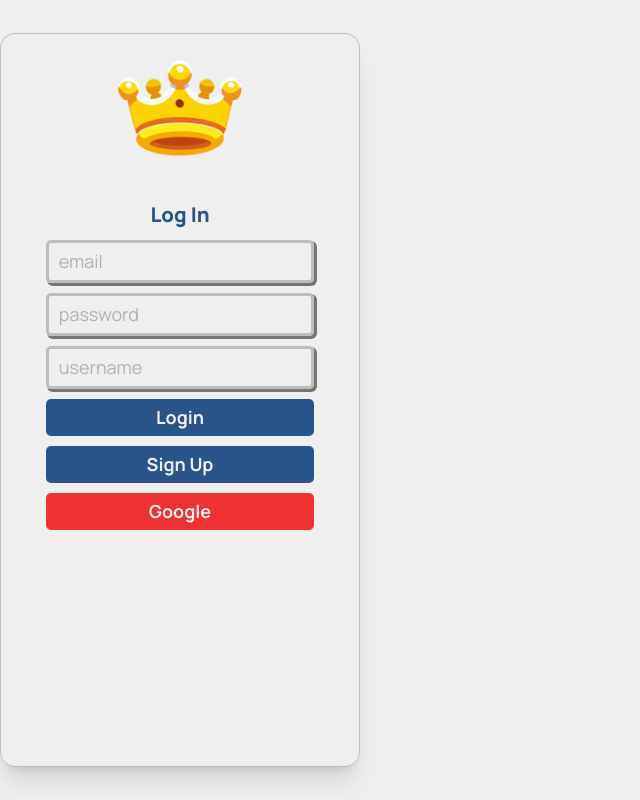
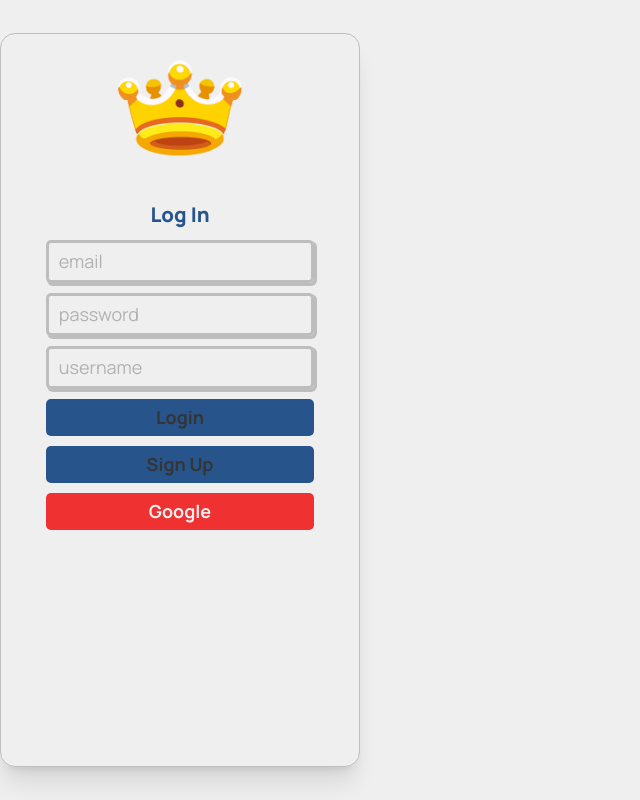
Before and after one commit to CertChamps/WebApp, a React (Vite) app: page / in a window 1280 px wide. Shown: the whole page, without its empty margins (0-640 px from the left). Built offline with nearby package versions, Linux system fonts and the light colour scheme; no server answers; a web font is replaced by a local one.

Commit message:
basic theming on the questions

```diff
--- a/src/App.tsx
+++ b/src/App.tsx
@@ -36,13 +36,13 @@ export default function App() {
     <UserContext.Provider value={{user, setUser}} >
 
       {/* // ================ DIV THEME WRAPPER ===================== // */}
-      <div className={`${ options.theme == 'dark' ? 'dark' : ''} bg-white
-      dark:bg-black h-screen w-screen flex flex-row`}  >
+      <div data-theme={options.theme}>
+        <div className={`color-bg h-screen w-screen flex flex-row`} >
 
-        <AppRouter/>
+          <AppRouter/>
 
+        </div>
       </div>
-
     </UserContext.Provider>
     </OptionsContext.Provider>
   )
--- a/src/components/mathinput.tsx
+++ b/src/components/mathinput.tsx
@@ -60,8 +60,8 @@ export default function MathInput({ answer }: any) {
         ref={mfRef}
         default-mode="inline-math"
         onInput={handleInput}
-        className="txtbox outline-none bg-none text-grey inline-block dark:text-light-grey
-          focus:border-3 border-blue dark:border-blue-light w-50 mx-4 shadow-blue dark:shadow-blue-light
+        className="txtbox outline-none bg-none color-txt-main inline-block
+          focus:border-3 color-shadow-accent w-50 mx-4
           h-auto overflow-scroll"
         style={{
           background: "none",
@@ -71,9 +71,9 @@ export default function MathInput({ answer }: any) {
       />
       {/* <p>{latex}</p> */}
       {isCorrect(latex, answer) ? (
-        <span className="text-green-500">Correct!</span>
+        <span className="color-txt-main">Correct!</span>
       ) : (
-        <span className="text-red-500">Wrong!</span>
+        <span className="color-txt-accent">Wrong!</span>
       )}
     </div>
   );
--- a/src/components/question.tsx
+++ b/src/components/question.tsx
@@ -64,12 +64,12 @@ export default function Question(props: questionsProps) {
                 <div className="p-8">
 
                     {/* HEADING */}
-                    <p className="txt-bold">{properties?.name}
+                    <p className="txt-bold color-txt-accent">{properties?.name}
                         <span className="txt-sub mx-2">{properties?.tags?.join?.(", ")}</span>
                         {
 
                             content?.[part]?.answer.map((ans: any) => (
-                                <span className="txt-sub text-blue">{`ANS: ${ans}`}</span>
+                                <span className="txt-sub">{`ANS: ${ans}`}</span>
                             ))
                         }
 
@@ -82,11 +82,11 @@ export default function Question(props: questionsProps) {
                                 onClick={() => setPart(idx)}>
 
                                 <p className={`part-number
-                                    ${part === idx ? 'bg-light-grey/50 dark:bg-grey/50' : 'hover:bg-light-grey/25 dark:hover:bg-grey/25'}`}
+                                    ${part === idx ? 'bg-white/5' : 'hover:bg-white/10'}`}
                                 >{toRoman(idx + 1)}</p>
 
                                 <LuChevronRight className={`${idx + 1 === content.length ? 'invisible' : 'visible'}
-                                    text-grey dark:text-light-grey`}/>
+                                    color-txt-sub`}/>
 
                             </div>
                         ))}
--- a/src/index.css
+++ b/src/index.css
@@ -21,8 +21,6 @@
   --color-blue: #27548a;
   --color-grey: #757575;
   --color-light-grey: #bdbdbd; /* #e0e0e0 og*/
-
-
   --color-red: #f03131;
   --color-button: #f3f4f6; /* Add this for light mode button bg */
 
@@ -31,16 +29,16 @@
   --color-button-dark: #374151; /* Add this for dark mode button bg */
 
   /* Markoblank colour theme */
-  --color-markoteal: #b2d2c8;
-  --color-markored: #c13117;
-  --color-markogrey: #717977;
-  --color-markobrown: #490909;
+  --color-markoteal: #2a273f;
+  --color-markored: #c4a7e7;
+  --color-markogrey: #d5d4e9;
+  --color-markobrown: #9ccfd8;
 
   /* Discord Colour theme */
-  --color-discordblack: #313338;
-  --color-discordblue: #5a65ea;
-  --color-discordgrey: #565861;
-  --color-discordwhite: #dcdee3;
+  --color-discordblack: #272822;
+  --color-discordblue: #a6e22e;
+  --color-discordgrey: #e6db74;
+  --color-discordwhite: #e2e2dc;
 
   /* Ishtar Colour Theme */
   --color-ishtarblack: #202020;
@@ -94,39 +92,39 @@
 
 /* ================== Text styles ================== */
 @utility txt-heading-colour {
-  @apply text-blue dark:text-blue-light text-lg font-black
+  @apply color-txt-accent text-lg font-black
 }
 
 @utility txt-heading {
-  @apply text-black dark:text-white text-lg font-black
+  @apply color-txt-main text-lg font-black
 }
 
 @utility txt-bold {
-  @apply text-black dark:text-white text-base font-bold
+  @apply color-txt-main text-base font-bold
 }
 
 @utility txt {
-  @apply text-black dark:text-white text-base
+  @apply color-txt-main text-base
 }
 
 @utility txt-sub {
-  @apply text-grey dark:text-light-grey text-sm font-light
+  @apply color-txt-sub text-sm font-light
 }
 
 /* ================== Button Styles ================== */
 @utility txtbox {
-  @apply border-3 border-light-grey dark:border-grey rounded-in
-  px-2 py-1 dark:focus:border-blue-light focus:border-blue
-  outline-none text-grey focus:txt w-6/12 block shadow-small
+  @apply border-3 rounded-in
+  px-2 py-1 focus:color-shadow-accent
+  outline-none color-txt-sub focus:txt w-6/12 block shadow-small
 }
 
 @utility blue-btn {
-  @apply bg-blue dark:bg-blue-light text-white txt rounded-in px-2 py-1
+  @apply color-bg-accent color-txt-main txt rounded-in px-2 py-1
   outline-none hover:opacity-80 transition-all w-6/12 txt-bold block
 }
 
 @utility plain-btn {
-  @apply bg-black dark:bg-white text-white dark:text-black rounded-in px-2 py-1
+  @apply color-bg color-txt-main rounded-in px-2 py-1
   outline-none hover:opacity-80 transition-all w-6/12 txt-bold block
 }
 
@@ -151,16 +149,16 @@ math-field::part(virtual-keyboard-toggle) {
 
 /* ================== Shadows ================== */
 @utility shadow-small {
-  @apply shadow-[2px_2px_0px_1px] color-lightgrey
+  @apply shadow-[2px_2px_0px_1px] color-shadow
 }
 
 @utility shadow-big {
-  @apply shadow-[4px_4px_0px_2px] color-lightgrey
+  @apply shadow-[4px_4px_0px_2px] color-shadow
 }
 
 /* Progress Bar */
 @utility progress-bar {
-  @apply w-[350px] h-6 rounded-2xl border-2 border-light-grey dark:border-grey overflow-hidden bg-button dark:bg-button-dark shadow-small
+  @apply w-[350px] h-6 rounded-2xl border-2 color-shadow overflow-hidden color-bg shadow-small
 }
 
 @utility progress-fill {
@@ -168,24 +166,40 @@ math-field::part(virtual-keyboard-toggle) {
 }
 
 /* ========================================= COLOUR THEMES ====================================================== */
+@custom-variant dark (&:where([data-theme="dark"] *));
 @custom-variant markoblank (&:where([data-theme="markoblank"] *));
 @custom-variant discord (&:where([data-theme="discord"] *));
 @custom-variant ishtar (&:where([data-theme="ishtar"] *));
 
 
-/*============================= TEXT PRIMARY COLOURS */
-
-/* used mostly for backgrounds */
-@utility color-white {
+@utility color-txt-main {
   @apply
-    text-white
-    dark:text-black
-    markoblank:text-markoteal
-    discord:text-discordblack
-    ishtar:text-ishtarblack
+    text-black
+    dark:text-white
+    markoblank:text-markobrown
+    discord:text-discordwhite
+    ishtar:text-ishtarbeige
 }
 
-@utility background-white {
+@utility color-txt-sub {
+  @apply
+    text-grey
+    dark:text-light-grey
+    markoblank:text-markogrey
+    discord:text-discordgrey
+    ishtar:text-ishtargrey
+}
+
+@utility color-txt-accent {
+  @apply
+    text-blue
+    dark:text-blue-light
+    markoblank:text-markored
+    discord:text-discordblue
+    ishtar:text-ishtarred
+}
+
+@utility color-bg {
   @apply
     bg-white
     dark:bg-black
@@ -194,82 +208,41 @@ math-field::part(virtual-keyboard-toggle) {
     ishtar:bg-ishtarblack
 }
 
-/* used mostly for main text */
-@utility color-black {
+@utility color-bg-accent {
   @apply
-    text-black
-    dark:text-white
-    markoblank:text-markored
-    discord:text-discordwhite
-    ishtar:text-ishtarred
-}
-
-
-/* used mostly for main text */
-@utility background-black {
-  @apply
-    bg-black
-    dark:bg-white
+    bg-blue
+    dark:bg-blue-light
     markoblank:bg-markored
-    discord:bg-discordwhite
+    discord:bg-discordblue
     ishtar:bg-ishtarred
 }
 
-/* used mostly for sub text */
-@utility color-grey {
+@utility color-shadow {
   @apply
-    text-grey
-    dark:text-light-grey
-    markoblank:text-markogrey
-    discord:text-discordgrey
-    ishtar:text-ishtargrey
+    border-light-grey
+    dark:border-grey
+    markoblank:border-markobrown
+    discord:border-discordgrey
+    ishtar:border-ishtargrey
+
+    shadow-light-grey
+    dark:shadow-grey
+    markoblank:shadow-markobrown
+    discord:shadow-discordgrey
+    ishtar:shadow-ishtargrey
 }
 
-/* used mostly for sub text */
-@utility background-grey {
+@utility color-shadow-accent {
   @apply
-    bg-grey
-    dark:bg-light-grey
-    markoblank:bg-markogrey
-    discord:bg-discordgrey
-    ishtar:bg-ishtargrey
+    border-blue
+    dark:border-blue-light
+    markoblank:border-markored
+    discord:border-discordblue
+    ishtar:border-ishtarred
+
+    shadow-blue
+    dark:shadow-blue-light
+    markoblank:shadow-markored
+    discord:shadow-discordblue
+    ishtar:shadow-ishtarred
 }
-
-/* used mostly for shadows */
-@utility color-lightgrey {
-  @apply
-    text-light-grey
-    dark:text-grey
-    markoblank:text-markogrey/30
-    discord:text-discordgrey/30
-    ishtar:text-ishtargrey/30
-}
-
-/* used mostly for sub text */
-@utility background-lightgrey {
-  @apply
-    bg-light-grey
-    dark:bg-grey
-    markoblank:bg-markogrey/30
-    discord:bg-discordgrey/30
-    ishtar:bg-ishtargrey/30
-}
-
-/* used mostly for accents eg answer boxes */
-@utility color-blue {
-  @apply
-    text-blue
-    dark:text-blue-light
-    markoblank:text-markobrown
-    discord:text-discordblue
-    ishtar:text-ishtarbeige
-}
-
-@utility background-blue {
-  @apply
-    bg-blue
-    dark:bg-blue-light
-    markoblank:bg-markobrown
-    discord:bg-discordblue
-    ishtar:bg-ishtarbeige
-}
--- a/src/pages/settings.tsx
+++ b/src/pages/settings.tsx
@@ -1,8 +1,36 @@
+import { useContext } from "react"
+import { OptionsContext } from "../context/OptionsContext"
+import '../styles/settings.css'
+
 export default function Settings() {
+
+    const { setOptions } = useContext(OptionsContext)
+
+    const setTheme = (theme: string) => {
+        setOptions(( opts : any ) => ({
+            ...opts,
+            theme
+        }))
+    }
     return (
         <div className="w-h-container" data-theme="ishtar" >
-        <div className="w-h-container background-white">
+        <div className="w-h-container background-white flex-col">
             <p className="color-black">Pick a theme</p>
+            <span className=" bg-white text-black theme-button"
+                onClick={() => setTheme('light')}>
+                Light</span>
+            <span className="bg-black text-white theme-button "
+                onClick={() => setTheme('dark')}>
+                Dark</span>
+            <span className="bg-markoteal text-markored theme-button"
+                onClick={() => setTheme('markoblank')}>
+                Markoblank</span>
+            <span className="bg-discordblack text-discordblue theme-button"
+                onClick={() => setTheme('discord')}>
+                Discord</span>
+            <span className="bg-ishtarblack text-ishtarred theme-button"
+                onClick={() => setTheme('ishtar')}>
+                Ishtar</span>
 
         </div>
         </div>
--- a/src/styles/questions.css
+++ b/src/styles/questions.css
@@ -10,17 +10,16 @@
 }
 
 .search-icon {
-    @apply text-grey dark:text-light-grey;
+    @apply color-txt-sub;
 }
 /* =================================================== */
 
 /* ================== QUESTION CARD ================== */
 .card-container {
     @apply h-[85%] w-[97.5%] rounded-out m-auto border-3
-    shadow-small
-    border-light-grey dark:border-grey;
+    shadow-small color-bg;
 }
 
 .part-number {
-    @apply txt mx-2 rounded-out cursor-pointer px-3 py-1 text-grey dark:text-light-grey;
+    @apply txt mx-2 rounded-out cursor-pointer px-3 py-1 color-txt-sub;
 }
--- /dev/null
+++ b/src/styles/settings.css
@@ -0,0 +1,6 @@
+@reference '../index.css';
+
+
+.theme-button {
+    @apply w-20 py-2 text-center m-2 shadow-xl rounded-in block
+}
```
Also changed, not shown: src/pages/questions.tsx (+5 -5 lines), src/styles/navbar.css (+8 -8 lines).
